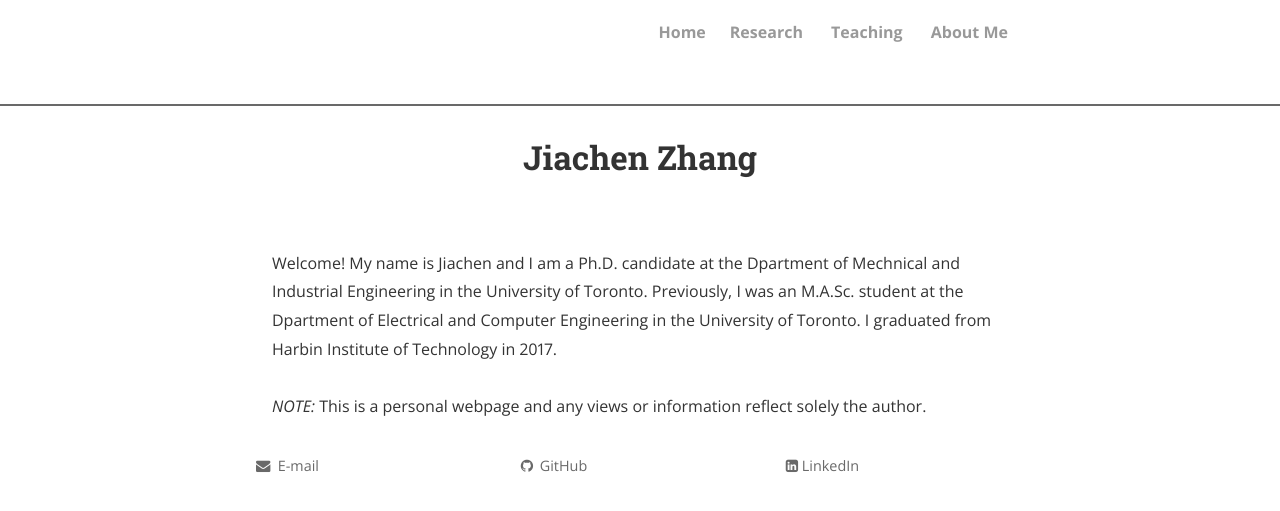
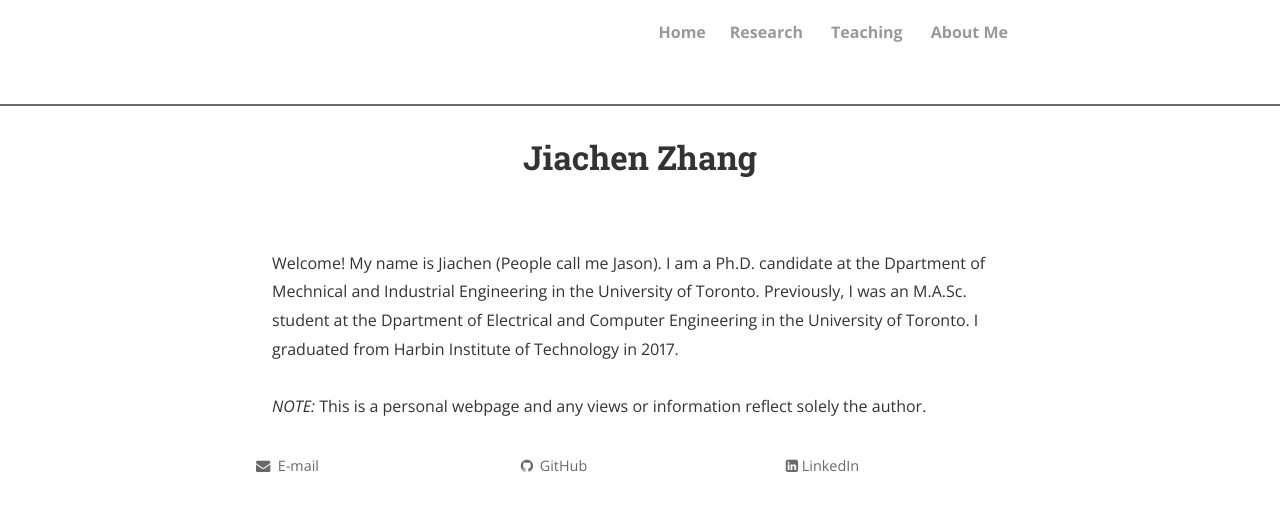
Before and after one commit to JasonZhangjc/JasonZhangjc.github.io, a Jekyll site: the page built from index.html, in a window 1280 px wide. Shown: the top 511 px of the page. Built offline with Jekyll 4.4.1, drawn with Linux system fonts in a browser that asks for light colours; nearby versions of some CDN libraries; the list of posts is cut into pages by our own code; comment, search, counter and statistics services are not loaded; a style sheet for code colours, icons or effects is not loaded.

Commit message:
Update index.html

```diff
--- a/index.html
+++ b/index.html
@@ -16,7 +16,7 @@ title: Jiachen Zhang
 <img src="profile_picture.jpg" alt="Paul Soto pic" style="width:240px;height:360px;" title="Paul Soto (Photo Credit: Fernando Fernandez)"; algin="middle">
 -->
 <br>
-Welcome! My name is Jiachen and I am a Ph.D. candidate at the Dpartment of Mechnical and Industrial Engineering in the University of Toronto. Previously, I was an M.A.Sc. student at the Dpartment of Electrical and Computer Engineering in the University of Toronto. I graduated from Harbin Institute of Technology in 2017.
+Welcome! My name is Jiachen (People call me Jason). I am a Ph.D. candidate at the Dpartment of Mechnical and Industrial Engineering in the University of Toronto. Previously, I was an M.A.Sc. student at the Dpartment of Electrical and Computer Engineering in the University of Toronto. I graduated from Harbin Institute of Technology in 2017.
 
 <!-- 这是一段注释
 <br><br>
```
